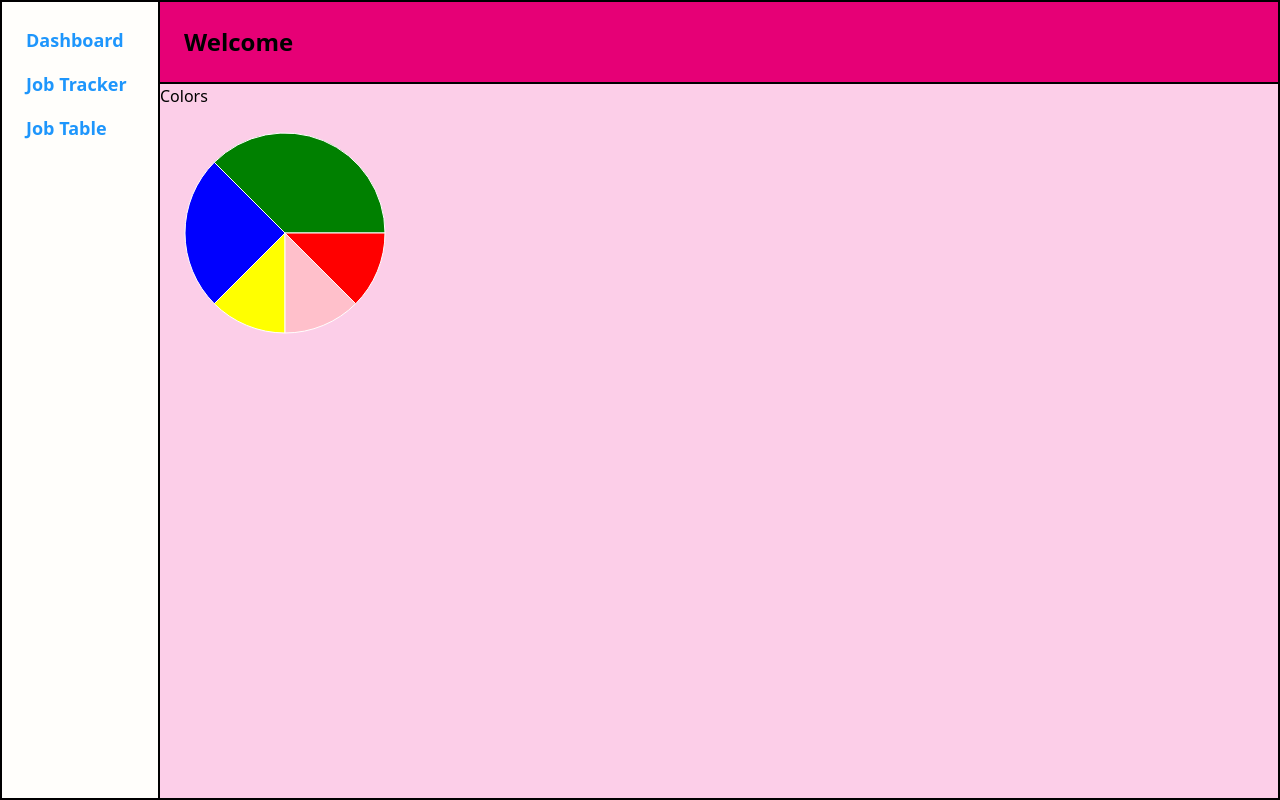
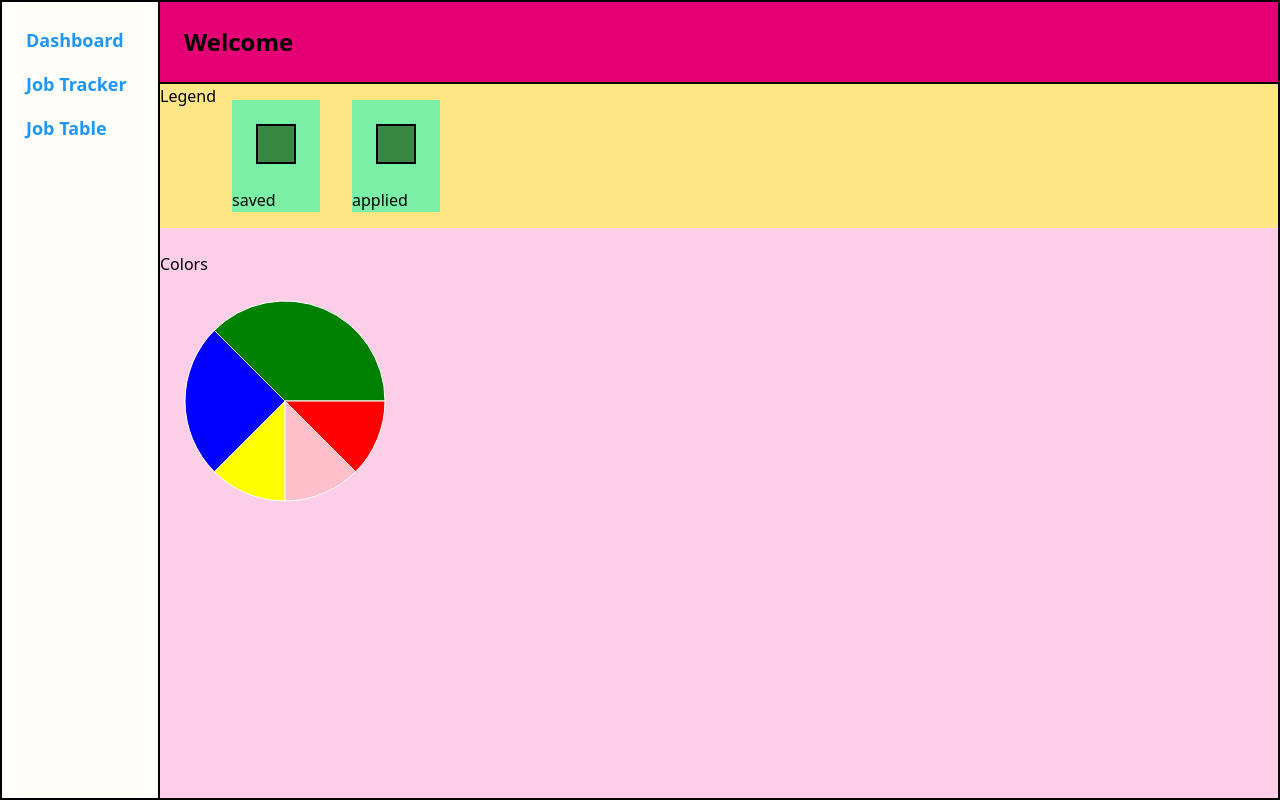
Before and after one commit to MayKhine/trkHire, a React (Vite) app: page / in a window 1280 px wide. Built offline with nearby package versions, Linux system fonts and the light colour scheme.

Commit message:
working on hex color picker

```diff
--- a/package.json
+++ b/package.json
@@ -16,6 +16,7 @@
     "@dnd-kit/utilities": "^3.2.2",
     "@tailwindcss/vite": "^4.0.4",
     "react": "^19.0.0",
+    "react-colorful": "^5.6.1",
     "react-dom": "^19.0.0",
     "react-icons": "^5.4.0",
     "react-resizable": "^3.0.5",
--- /dev/null
+++ b/src/components/charts/Legend.tsx
@@ -0,0 +1,61 @@
+import { useState } from "react"
+import { HexColorPicker } from "react-colorful"
+
+type LegendProps = {
+  // rejected: string
+  // offer: string
+  // saved: string
+  // applied: string
+  // interview: string
+  text: string
+  initalColor: string
+}
+export const Legend = ({ text, initalColor }: LegendProps) =>
+  //   {
+  //   rejected,
+  //   offer,
+  //   saved,
+  //   applied,
+  //   interview,
+  // }: LegendProps
+
+  {
+    const [color, setColor] = useState(initalColor)
+    const [colorPickerOpen, setColorPickerOpen] = useState(false)
+
+    return (
+      <div className="bg-green-300 m-4">
+        <div>
+          <div
+            className="w-10 h-10 border-2 m-6"
+            style={{ backgroundColor: color }}
+            onClick={() => {
+              setColorPickerOpen(!colorPickerOpen)
+            }}
+          />
+          {text}
+        </div>
+        {colorPickerOpen && (
+          <div
+            // className="z-15 w-full h-full fixed left-0 top-0 bg-red-300/20"
+            onClick={() => {
+              setColorPickerOpen(!colorPickerOpen)
+            }}
+          >
+            <div className="z-15 w-full h-full fixed left-0 top-0 bg-red-300/20"></div>
+            <div
+              className="z-20 absolute"
+              onClick={(event) => event.stopPropagation()}
+            >
+              <HexColorPicker
+                color={color}
+                onChange={(val) => {
+                  setColor(val)
+                }}
+              />
+            </div>
+          </div>
+        )}
+      </div>
+    )
+  }
--- a/src/components/pages/HomePg.tsx
+++ b/src/components/pages/HomePg.tsx
@@ -2,6 +2,7 @@ import { MenuBar } from "../menu/MenuBar"
 import { jobByStatusColumns } from "../../utils/data"
 import { jobByStatusColumnsType, reChartPieDataType } from "../../utils/types"
 import { PieChartGraph } from "../charts/PieChartGraph"
+import { Legend } from "../charts/Legend"
 export const HomePg = () => {
   const getTheJobsByStatus = (
     jobByStatusColumns: Array<jobByStatusColumnsType>
@@ -21,6 +22,11 @@ export const HomePg = () => {
           Welcome
         </div>
         <div className="bg-pink-200 gap-6 flex flex-col h-full border-b-2 border-r-2">
+          <div className="flex bg-amber-200">
+            Legend
+            <Legend initalColor="#388743" text="saved" />
+            <Legend initalColor="#388743" text="applied" />
+          </div>
           <div className="overflow-x-auto max-w-[100%] h-full">
             <div> Colors </div>
             <div>
```
Also changed, not shown: 1 other file (tests, documents, lock files or other folders).
